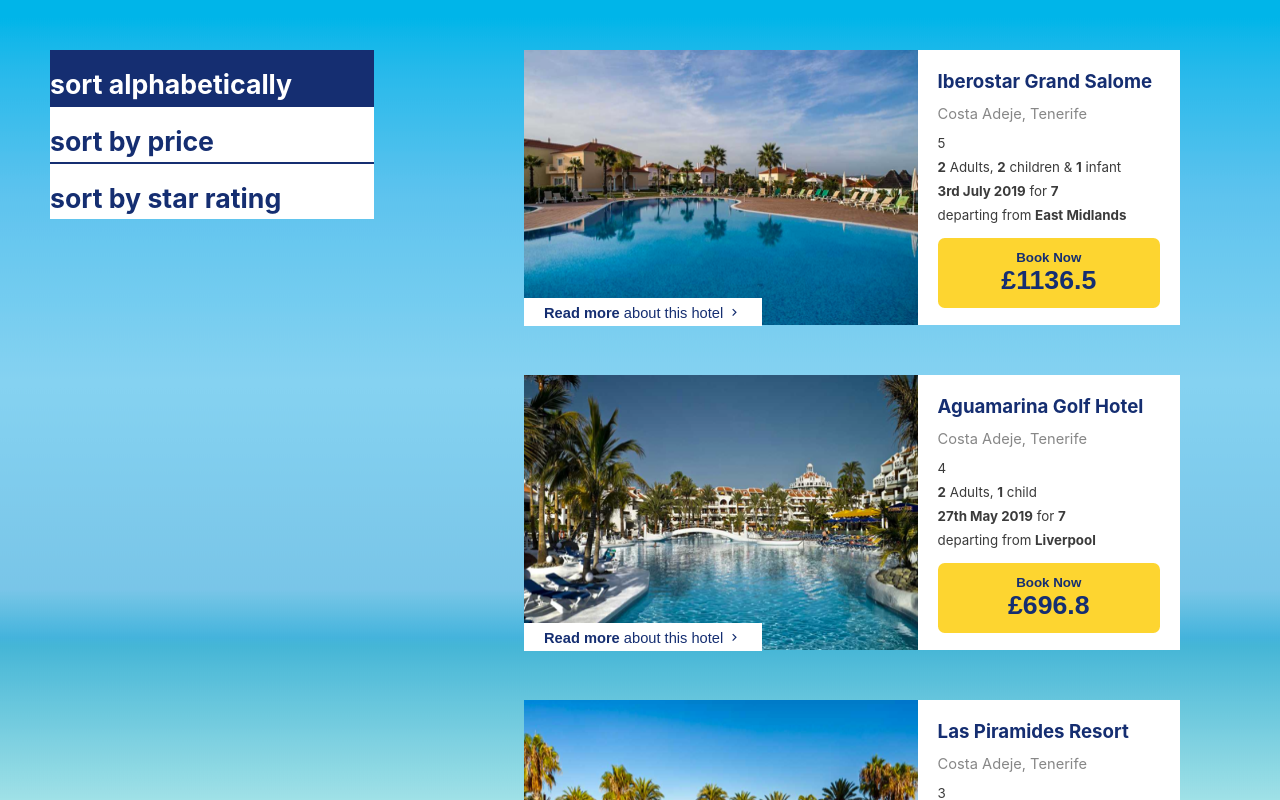
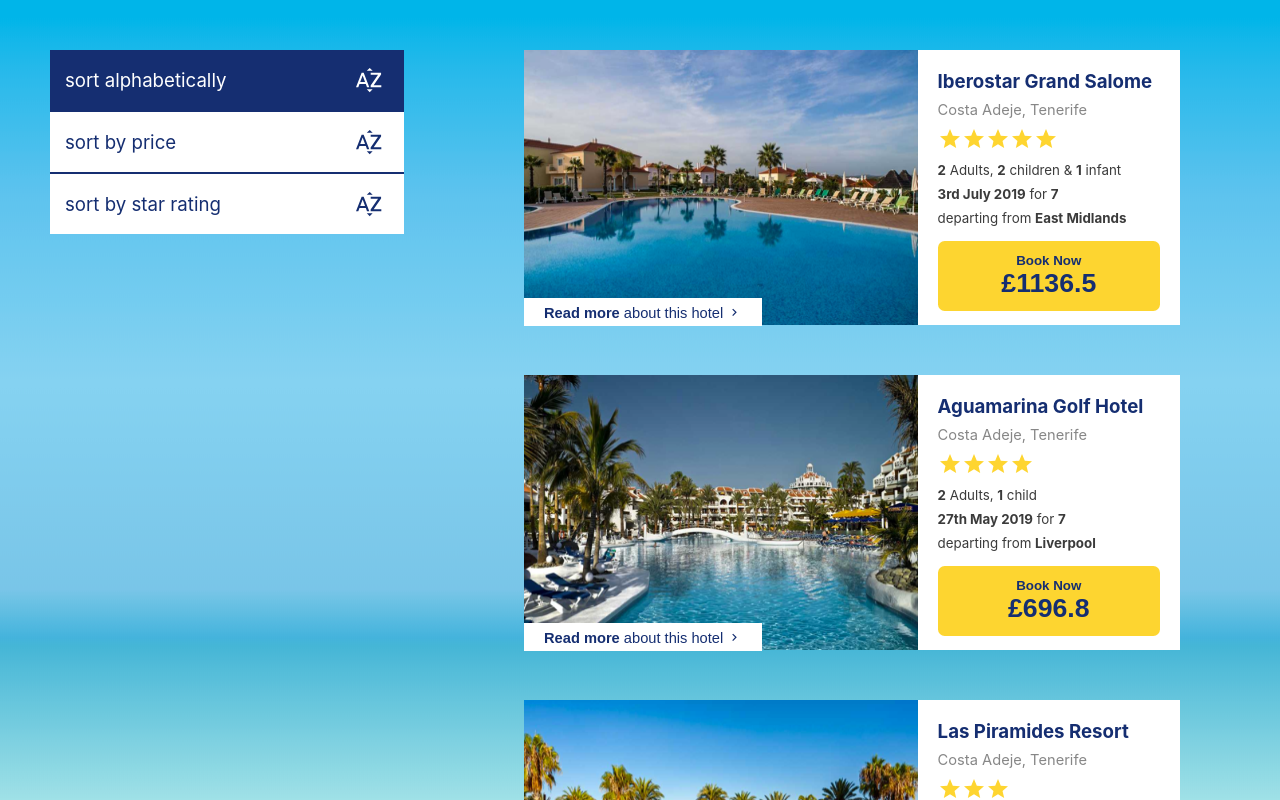
Before and after one commit to GrantJamws/travel-ecommerce-site, a React (Create React App) app: page / in a window 1280 px wide. Shown: the top 800 px of the page. Built offline with nearby package versions, Linux system fonts and the light colour scheme.

Commit message:
Further changes to the hotel card adding the stars, chnages to design of filters to better match design

```diff
--- a/src/components/filters/filter/index.tsx
+++ b/src/components/filters/filter/index.tsx
@@ -1,6 +1,7 @@
 import './styles.css';
 import { FC } from 'react';
 import { Filter as FilterType } from '../../../type/Filter';
+import { SortByAlpha } from '@material-ui/icons';
 
 interface FilterProps {
   filter: FilterType;
@@ -9,7 +10,9 @@ interface FilterProps {
 const Filter: FC<FilterProps> = ({ filter }): JSX.Element => {
   return (
     <div className={ filter.selected ? "Filter selected" : "Filter"}>
-      <h1>{filter.name}</h1>
+      <p className="name">{filter.name}</p>
+      <SortByAlpha
+        className="icon"/>
     </div>
   );
 }
--- a/src/components/filters/filter/styles.css
+++ b/src/components/filters/filter/styles.css
@@ -1,13 +1,13 @@
 .Filter {
     font-size: 10pt;
-    height: 55px;
+    height: 60px;
     width: 100%;
-    padding: none;
-    margin: none;
+    padding: 0px 15px;
     border-bottom: 2px solid rgb(21, 46, 113);
     text-align: left;
     background-color: #fff;
     color: rgb(21, 46, 113);
+    position: relative;
 }
 
 .Filter.selected {
@@ -19,3 +19,19 @@
 .Filter:last-child {
     border-bottom: none;
 }
+
+.Filter .name {
+    font-size: 14pt;
+}
+
+.Filter .name.bold {
+    font-weight: bold;
+}
+
+.Filter .icon {
+    position: absolute;
+    right: 0px;
+    top: 0px;
+    font-size: 30px;
+    margin: 15px 20px;
+}
--- a/src/components/hotelCard/index.tsx
+++ b/src/components/hotelCard/index.tsx
@@ -1,7 +1,7 @@
 import './styles.css';
 import { Hotel } from '../../type/Hotel';
 import { FC, useState } from 'react';
-import { ExpandMore, ChevronRight } from '@material-ui/icons';
+import { ExpandMore, ChevronRight, Star } from '@material-ui/icons';
 
 interface HotelCardProps {
   hotel: Hotel
@@ -48,7 +48,9 @@ const HotelCard: FC<HotelCardProps> = ({ hotel }): JSX.Element => {
         className="hotel-info">
         <p className="name">{hotel.name}</p>
         <p className="location">{hotel.location}</p>
-        <p>{hotel.rating}</p>
+        <div className="rating">
+          {[...Array(hotel.rating)].map((star, index) => <Star/>)}
+        </div>
         {roomSizeText()}
         <p><span className="key-stat">{hotel.date}</span> for <span className="key-stat">{hotel.length}</span></p>
         <p>departing from <span className="key-stat">{hotel.departing}</span></p>
--- a/src/components/hotelCard/styles.css
+++ b/src/components/hotelCard/styles.css
@@ -33,13 +33,13 @@
     color: rgb(21, 46, 113);
     font-weight: bold;
     font-size: 14pt;
-    margin-bottom: 12px;
+    margin-bottom: 8px;
 }
 
 .hotel-card .hotel-info .location {
     color: rgb(135, 135, 135);
     font-size: 11pt;
-    margin-bottom: 12px;
+    margin-bottom: 8px;
 }
 
 .hotel-card button.book-now {
@@ -102,3 +102,8 @@
     color: rgb(21, 46, 113);
     font-weight: bold;
 }
+
+.hotel-card .hotel-info .rating {
+    color: rgb(254, 213, 48);
+    margin-bottom: 8px;
+}
```
